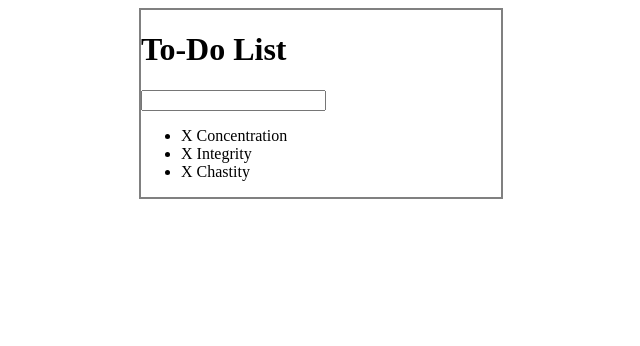
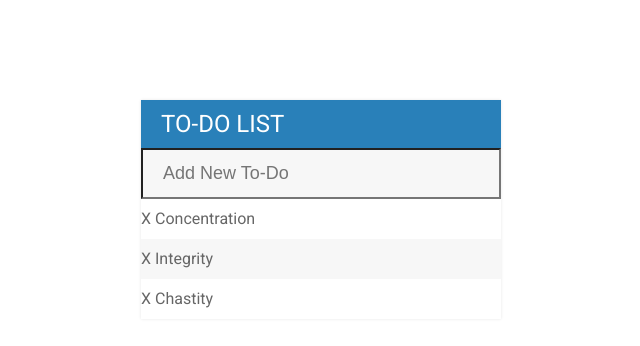
Before and after one commit to CEOATbetrworld/jQueryToDoList, a plain HTML site: page index.html in a window 1280 px wide. Shown: the whole page, without its empty margins (319-959 px from the left). Drawn offline with Linux system fonts and the light colour scheme.

Commit message:
improved styling

```diff
--- a/assets/css/style.css
+++ b/assets/css/style.css
@@ -1,10 +1,57 @@
+body {
+    font-family: 'Roboto', sans-serif;
+}
+
 #container {
-        border:2px solid grey;
-         width:360px;
-         margin: 0 auto;
-         }
+    width: 360px;
+    margin: 100px auto;
+    background-color: #f7f7f7;
+    box-shadow: 0 0 3px rgba(0, 0, 0, 0.1)
+}
 
-.done{
+.done {
     text-decoration: line-through;
     color: grey;
 }
+
+ul {
+    list-style: none;
+    margin: 0;
+    padding: 0;
+}
+
+li {
+    background: #fff;
+    height: 40px;
+    line-height: 40px;
+    color: #666;
+}
+
+li:nth-child(2n) {
+    background: #f7f7f7;
+}
+
+h1 {
+    background: #2980b9;
+    color: white;
+    margin: 0;
+    padding: 10px 20px;
+    text-transform: uppercase;
+    font-size: 24px;
+    font-weight: normal;
+}
+
+input {
+    font-size:18px;
+    background-color:#f7f7f7;
+    width:100%;
+    padding: 13px 13px 13px 20px;
+    box-sizing:border-box;
+    color:#2980b9;
+}
+
+input:focus{
+    background:#fff;
+    border:3px solid #2980b9;;
+    outline:none;
+}
--- a/assets/js/script.js
+++ b/assets/js/script.js
@@ -1,14 +1,27 @@
-// strike through specifc to-do
+// strike(line) through specifc to-do
+// we must use on "click" "li" just because .click() will not work on future elements
 
-$("li").click(function () {
+$("ul").on("click", "li", function () {
     $(this).toggleClass("done")
 })
 
 // Click on X to delete to-do
+// we must use on "click" "span" just because .click() will not work on future elements
 
-$("span").click(function (event) {
+$("ul").on("click", "span", function (event) {
     event.stopPropagation();
     $(this).parent().fadeOut(500, function () {
         $(this).remove()
     });
 })
+
+// Add new to-do
+
+$("input[type='text']").keypress(function (event) {
+    if (event.which === 13) {
+        // grap new to-to text from input
+        var toDoText = $(this).val();
+        $(this).val("");
+        $("ul").append("<li><span>X</span> " + toDoText + "</li>");
+    }
+})
--- a/index.html
+++ b/index.html
@@ -6,6 +6,7 @@
     <meta name="viewport" content="width=device-width, initial-scale=1.0">
     <meta http-equiv="X-UA-Compatible" content="ie=edge">
     <script src="assets/js/lib/jquery-3.3.1.min.js"></script>
+    <link href="https://fonts.googleapis.com/css?family=Roboto:400,500i,700i" rel="stylesheet">
     <link rel="stylesheet" href="assets/css/style.css">
     <title>jQuery To-Do List</title>
 </head>
@@ -13,11 +14,17 @@
 <body>
     <div id="container">
         <h1>To-Do List</h1>
-        <input type="text">
+        <input type="text" placeholder="Add New To-Do">
         <ul>
-            <li><span>X</span> Concentration</li>
-            <li><span>X</span> Integrity</li>
-            <li><span>X</span> Chastity</li>
+            <li>
+                <span>X</span> Concentration
+            </li>
+            <li>
+                <span>X</span> Integrity
+            </li>
+            <li>
+                <span>X</span> Chastity
+            </li>
         </ul>
     </div>
     <script src="assets/js/script.js"></script>
```
